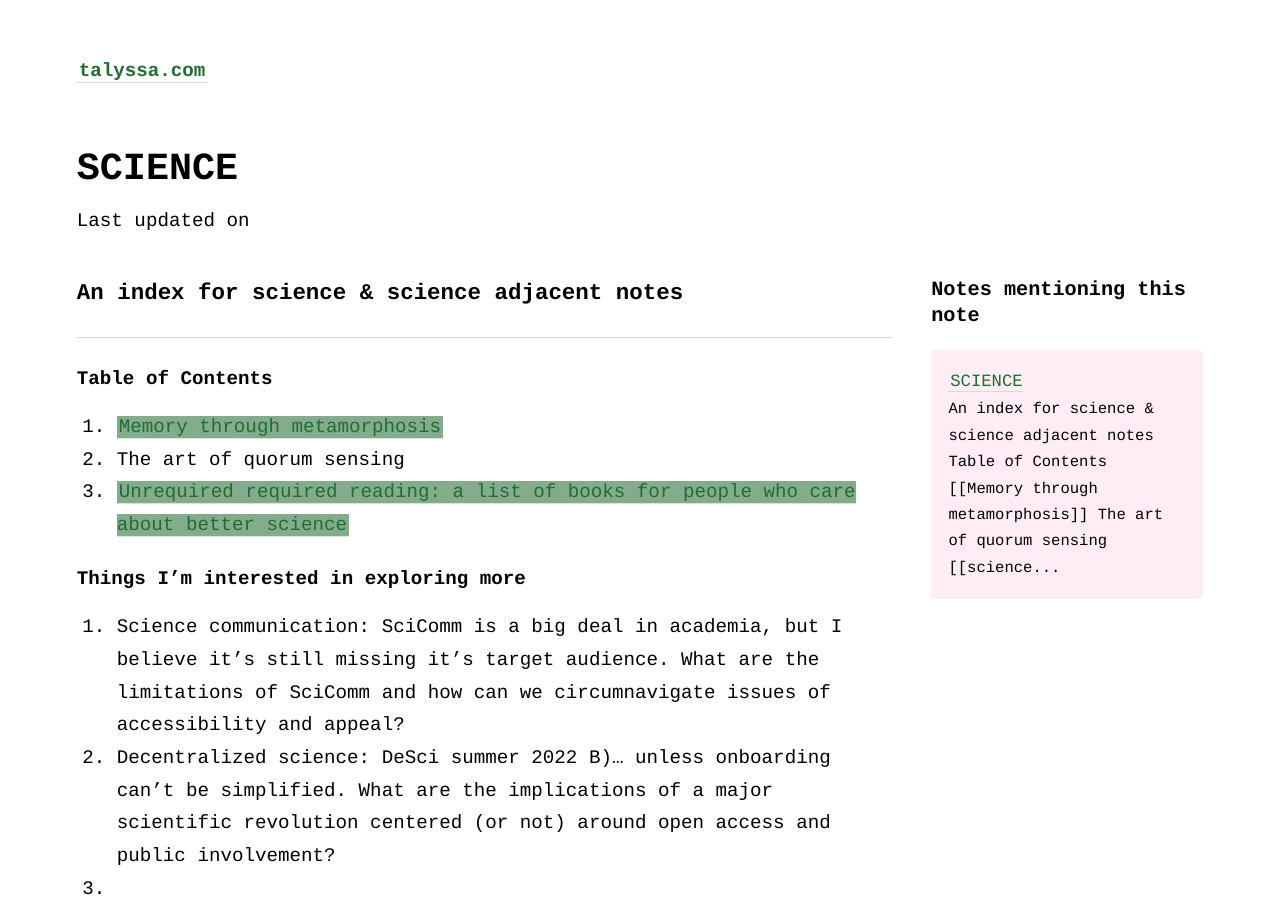
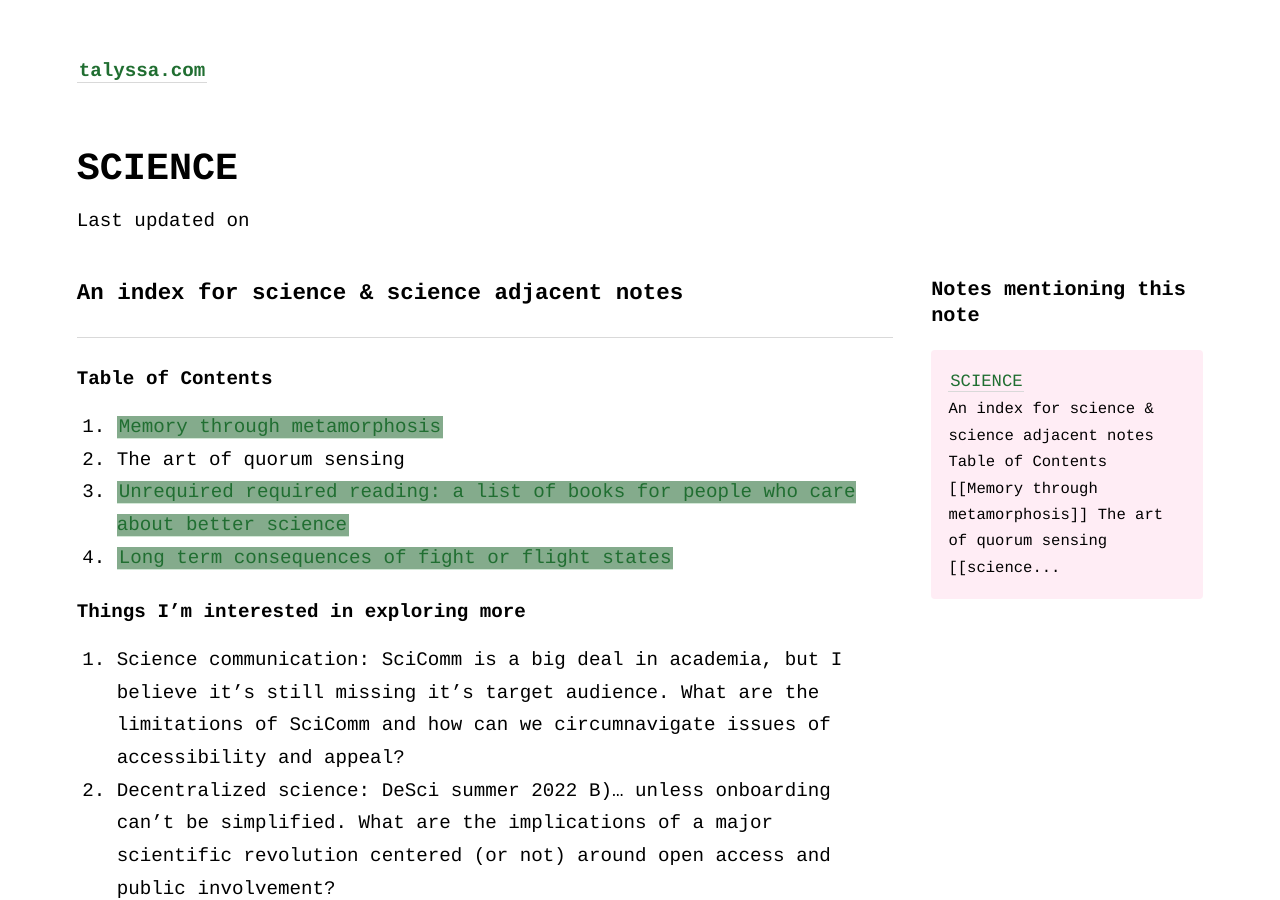
Before and after one commit to geminiworms/talyssagarden.github.io, a Jekyll site: the page built from _notes/science.md, in a window 1280 px wide and 900 px high. Built offline with Jekyll 4.4.1, drawn with Linux system fonts in a browser that asks for light colours; comment, search, counter and statistics services are not loaded.

Commit message:
Update science.md

```diff
--- a/_notes/science.md
+++ b/_notes/science.md
@@ -7,6 +7,7 @@ title: SCIENCE
 1. [[Memory through metamorphosis]]
 2. The art of quorum sensing
 3. [[science reading|Unrequired required reading: a list of books for people who care about better science]]
+4. [[fight-or-flight|Long term consequences of fight or flight states]]
 
 
 #### Things I'm interested in exploring more
```
